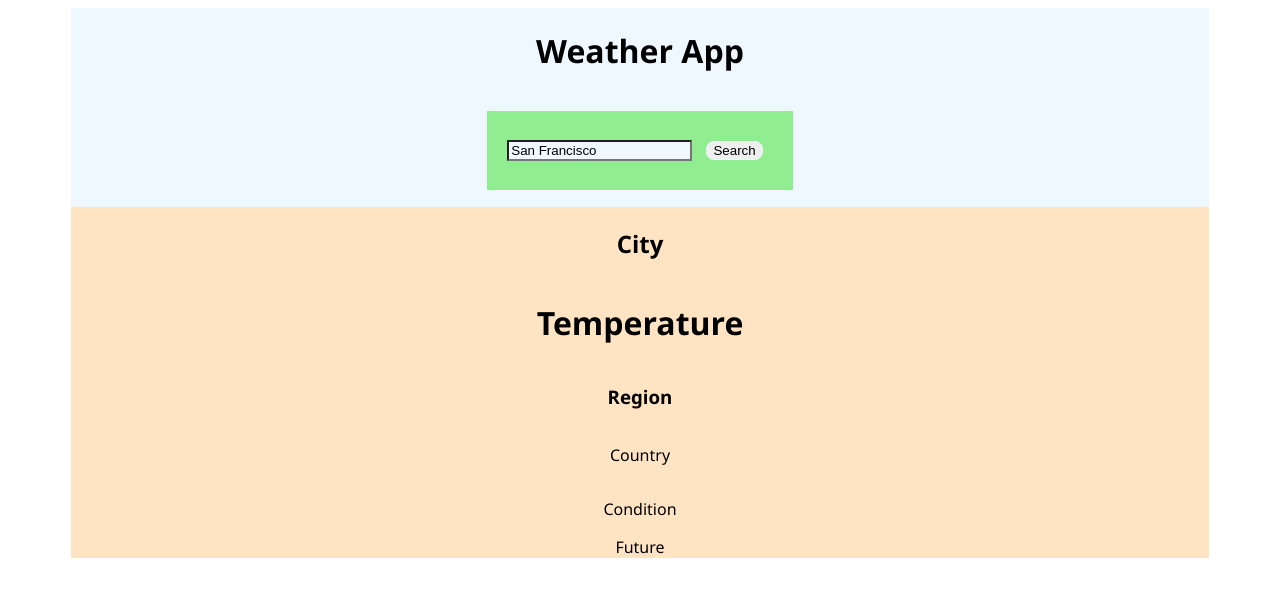
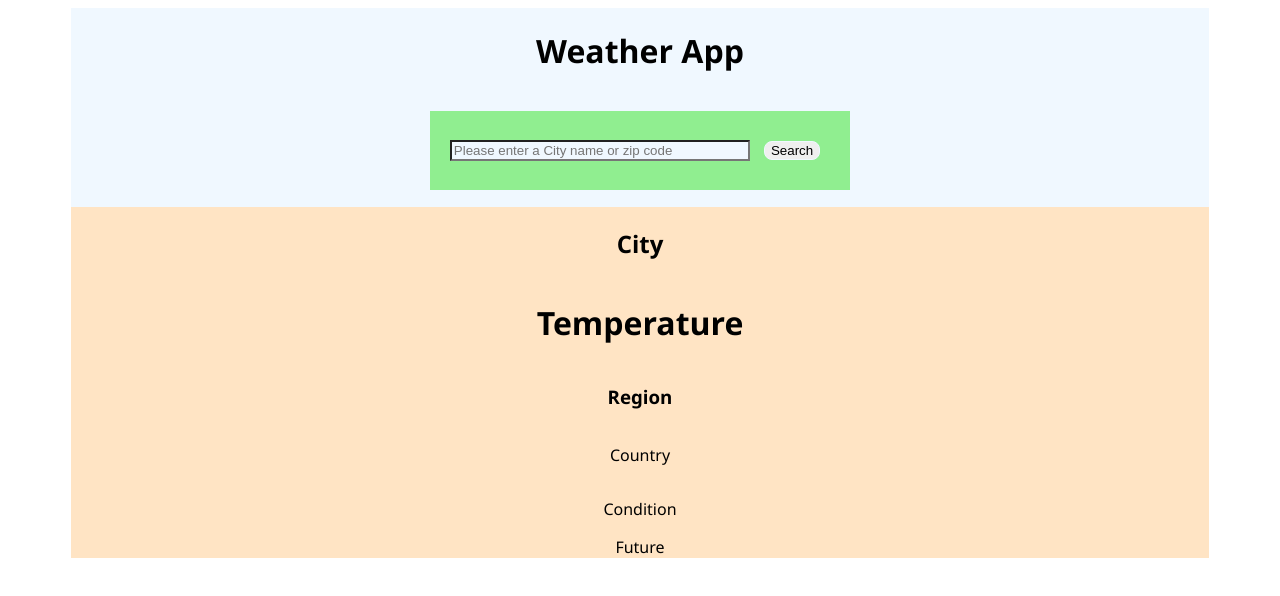
Before and after one commit to kwu5/WeatherApp, a website: page index.html in a window 1280 px wide. Drawn offline with Linux system fonts and the light colour scheme; no server answers.

Commit message:
fix default input

```diff
--- a/app.js
+++ b/app.js
@@ -24,7 +24,7 @@ const fetchWeatherData = async (userInput)=>{
 const headerSearch = document.querySelector(".header-search");
 const userInput = document.querySelector("#userInput");
 const btn_search = document.querySelector("#searchButton");
-userInput.value = "San Francisco";
+
 btn_search.addEventListener("click",onClickSearch);
 
 
--- a/style.css
+++ b/style.css
@@ -29,7 +29,7 @@ body{
 
 .container .header .header-search >input{
     background-color: aliceblue;
-
+    width: 300px;
 }
 
 .header-search >button{
```
